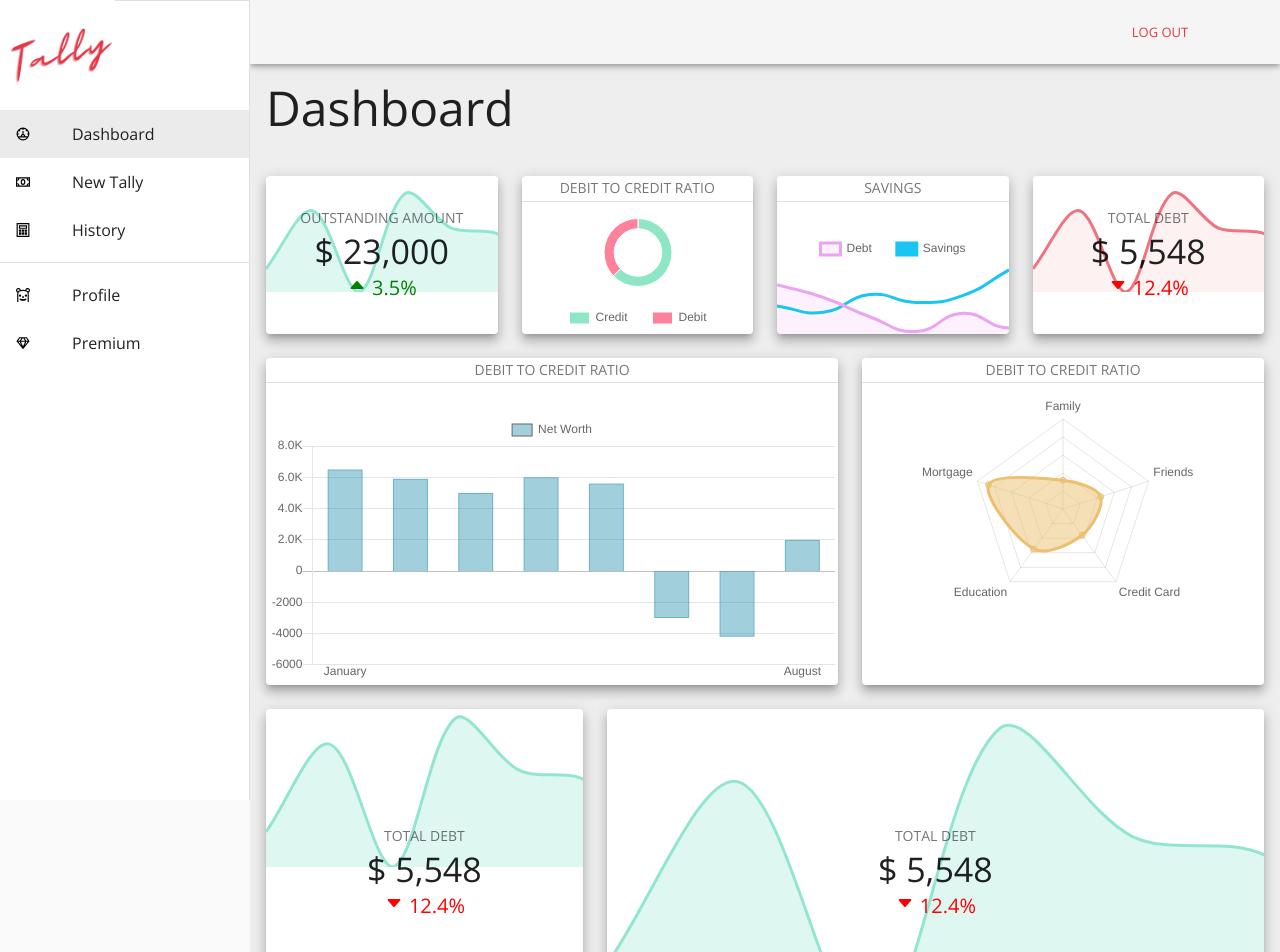
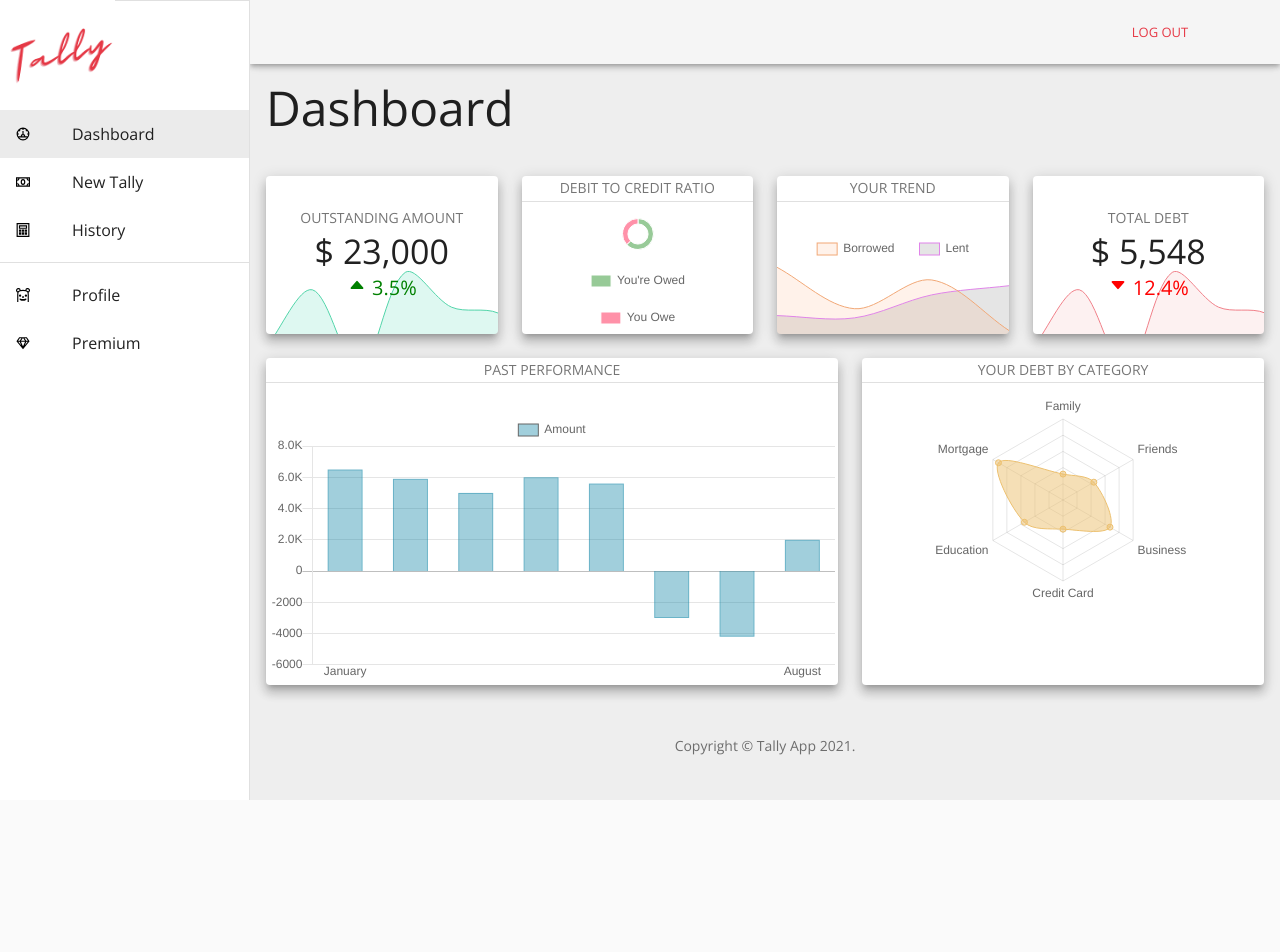
Before and after one commit to awalemandi/tally, a React (Create React App) app: page /home/dashboard in a window 1280 px wide. Shown: the top 952 px of the page. After the commit the page ends 800 px from the top, so only its background shows below. Built offline with nearby package versions, Linux system fonts and the light colour scheme.

Commit message:
update chart and dashboard visuals

```diff
--- a/src/components/menu/dashboard/Dashboard.tsx
+++ b/src/components/menu/dashboard/Dashboard.tsx
@@ -20,8 +20,9 @@ const outstandingAmountData = {
 			label: 'Outstanding',
 			data: [34, 44, 30, 47, 41, 40, 34],
 			fill: true,
+			borderWidth: 1,
 			backgroundColor: 'rgb(146, 230, 209, 0.3)',
-			borderColor: 'rgb(146, 230, 209)',
+			borderColor: 'rgb(82, 212, 169)',
 		},
 	],
 };
@@ -33,8 +34,9 @@ const totalDebtData = {
 			label: 'Debt',
 			data: [34, 44, 30, 47, 41, 40, 34],
 			fill: true,
+			borderWidth: 1,
 			backgroundColor: 'rgb(236, 116, 122, 0.1)',
-			borderColor: '#ee757f',
+			borderColor: '#f08089',
 		},
 	],
 };
@@ -134,26 +136,6 @@ const Dashboard = () => {
 				<Grid item lg={5} md={6} xl={4} xs={12}>
 					<DebtByCategory />
 				</Grid>
-				<Grid item lg={4} md={6} xl={3} xs={12}>
-					<StatCard
-						name='total debt'
-						stat='5,548'
-						improved={false}
-						change={12.4}
-						chartData={outstandingAmountData}
-						chartOptions={loadOptions}
-					/>
-				</Grid>
-				<Grid item lg={8} md={12} xl={9} xs={12}>
-					<StatCard
-						name='total debt'
-						stat='5,548'
-						improved={false}
-						change={12.4}
-						chartData={outstandingAmountData}
-						chartOptions={loadOptions}
-					/>
-				</Grid>
 			</Grid>
 		</Grid>
 	);
--- a/src/components/menu/dashboard/DebitCreditRatio.tsx
+++ b/src/components/menu/dashboard/DebitCreditRatio.tsx
@@ -40,16 +40,16 @@ const loadData = {
 	datasets: [
 		{
 			data: [63, 37],
-			backgroundColor: ['rgb(114, 224, 182, 0.8)', 'rgb(255, 99, 132, 0.8)'],
+			backgroundColor: ['rgb(108, 180, 108, 0.7)', 'rgb(255, 99, 132, 0.7)'],
 			hoverBackgroundColor: [
-				'rgb(114, 224, 182)',
+				'rgb(108, 180, 108)',
 				'rgb(255, 99, 132)',
 				// 'rgb(255, 206, 86)',
 			],
 			borderWidth: 1,
 		},
 	],
-	labels: ['Credit', 'Debit'],
+	labels: ['You\'re Owed', 'You Owe'],
 };
 
 const loadOptions = {
@@ -63,7 +63,7 @@ const loadOptions = {
 				boxWidth: 20,
 			},
 		},
-		cutoutPercentage: 70,
+		cutoutPercentage: 65,
 		tooltips: {
 			custom: false,
 			mode: 'index',
--- a/src/components/menu/dashboard/DebtByCategory.tsx
+++ b/src/components/menu/dashboard/DebtByCategory.tsx
@@ -30,12 +30,13 @@ const useStyles = makeStyles(theme => ({
 }));
 
 const loadData = {
-	labels: ['Family', 'Friends', 'Credit Card', 'Education', 'Mortgage'],
+	labels: ['Family', 'Friends', 'Business', 'Credit Card', 'Education', 'Mortgage'],
 	datasets: [
 		{
+			borderWidth: 1,
 			borderColor: 'rgb(236, 192, 111)',
 			backgroundColor: 'rgb(236, 192, 111, 0.5)',
-			data: [32, 44, 36, 55, 87],
+			data: [32, 44, 67, 36, 55, 92],
 		},
 	],
 };
@@ -73,7 +74,7 @@ const DebtByCategory = () => {
 		<Card className={clsx(classes.root)} raised={true}>
 			<CardContent className={classes.content}>
 				<Typography color='textSecondary' gutterBottom variant='button'>
-					Debit to Credit Ratio
+					Your Debt by Category
 				</Typography>
 				<Divider variant='fullWidth' />
 			</CardContent>
--- a/src/components/menu/dashboard/Performace.tsx
+++ b/src/components/menu/dashboard/Performace.tsx
@@ -3,7 +3,6 @@ import clsx from 'clsx';
 import {
 	Card,
 	CardContent,
-	Grid,
 	Typography,
 	makeStyles,
 	Divider,
@@ -48,7 +47,7 @@ const loadData = {
 	],
 	datasets: [
 		{
-			label: 'Net Worth',
+			label: 'Amount',
 			backgroundColor: 'rgb(22, 135, 167, 0.4)',
 			borderColor: 'rgba(0,0,0,1, 0.2)',
 			borderWidth: 1,
@@ -125,7 +124,7 @@ const Performance = () => {
 		<Card className={clsx(classes.root)} raised={true}>
 			<CardContent className={classes.content}>
 				<Typography color='textSecondary' gutterBottom variant='button'>
-					Debit to Credit Ratio
+					Past Performance
 				</Typography>
 				<Divider variant='fullWidth' />
 			</CardContent>
--- a/src/components/menu/dashboard/Savings.tsx
+++ b/src/components/menu/dashboard/Savings.tsx
@@ -35,20 +35,22 @@ const useStyles = makeStyles(theme => ({
 }));
 
 const loadData = {
-	labels: ['Jan', 'Feb', 'Mar', 'Apr', 'May', 'Jun'],
+	labels: ['Jan', 'Feb', 'Mar', 'Apr'],
 	datasets: [
 		{
-			label: 'Debt',
-			data: [120, 94, 55, 25, 62, 32, 55, 25],
+			label: 'Borrowed',
+			data: [108, 72, 97, 53],
 			fill: true,
-			backgroundColor: 'rgb(231, 118, 241, 0.1)',
-			borderColor: 'rgb(235, 164, 241)',
+			backgroundColor: 'rgb(251, 130, 48, 0.1)',
+			borderColor: 'rgb(241, 168, 119)',
+			borderWidth: 1,
 		},
 		{
-			label: 'Savings',
-			data: [77, 64, 100, 84, 98, 150],
-			fill: false,
-			borderColor: 'rgb(25, 198, 241)',
+			label: 'Lent',
+			data: [66, 64, 84, 92],
+			fill: true,
+			borderColor: 'rgb(224, 132, 233)',
+			borderWidth: 1,
 		},
 	],
 };
@@ -74,7 +76,7 @@ const loadOptions = {
 				radius: 0,
 			},
 			line: {
-				tension: 0.5,
+				tension: 0.33,
 			},
 		},
 		scales: {
@@ -107,7 +109,7 @@ const Savings = () => {
 		<Card className={clsx(classes.root)} raised={true}>
 			<CardContent className={classes.content}>
 				<Typography color='textSecondary' gutterBottom variant='button'>
-					Savings
+					Your Trend
 				</Typography>
 				<Divider variant='fullWidth' />
 			</CardContent>
--- a/src/components/menu/dashboard/StatCard.tsx
+++ b/src/components/menu/dashboard/StatCard.tsx
@@ -29,9 +29,9 @@ const useStyles = makeStyles(theme => ({
 		position: 'relative',
 		zIndex: 0,
 		width: '100%',
-		height: '100%',
-		margin: 0,
-		padding: 0,
+		height: '50%',
+		marginTop: 'auto',
+		paddingBot: 0,
 	},
 }));
 
```
Also changed, not shown: 1 other file (tests, documents, lock files or other folders).
